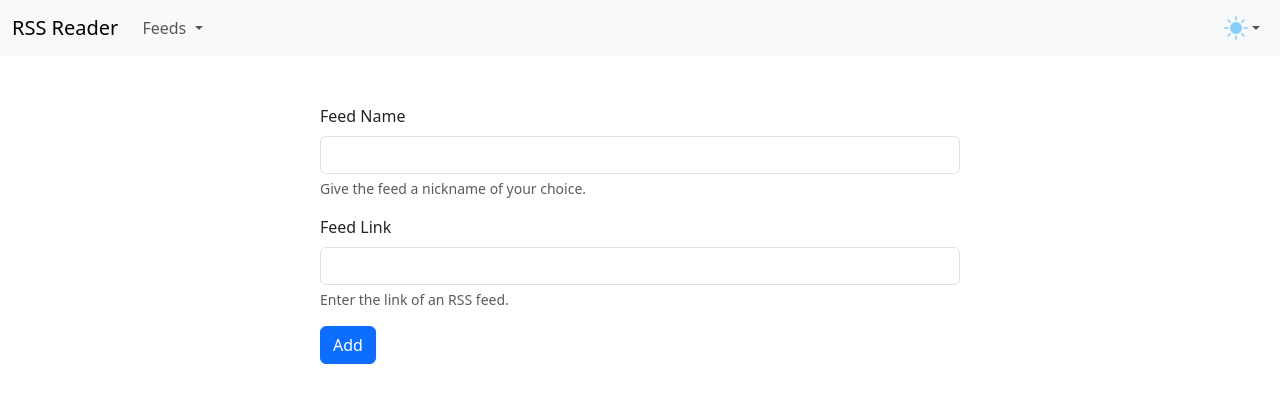
After one commit to ATOMICMAN007/RSS-feed-app, a Flask app: page /addfeed in a window 1280 px wide. The commit adds this page. Shown: the top 411 px of the page. Run offline with Flask 3, Linux system fonts and the light colour scheme.

Commit message:
Added multi-subscription and broke the site

```diff
--- a/app.py
+++ b/app.py
@@ -4,9 +4,13 @@ from markupsafe import Markup
 
 app = Flask(__name__)
 
+wired = "http://127.0.0.1:8989/wired/rss"
+devto = "http://127.0.0.1:8989/devto/rss"
 
-def fetch_data():
-    data = feedparser.parse("./dummy.xml")
+
+def fetch_data(link: str):
+    # data = feedparser.parse(f"./{feed}.xml")
+    data = feedparser.parse(link)
     return data.entries
 
 
@@ -18,16 +22,28 @@ def markup_entries(entries: dict) -> dict:
 
 @app.route("/")
 def index():
-    entries = fetch_data()
+    entries = fetch_data("devto")
     return render_template("index.html", entries=markup_entries(entries=entries))
+
+
+@app.route("/feed/<path:link>")
+def feed(link):
+    entries = fetch_data(link)
+    return render_template("feed.html", entries=markup_entries(entries=entries))
 
 
 @app.route("/article")
 def article():
-    entries = fetch_data()
+    feedname = request.args.get("feedname")
+    entries = fetch_data(feedname)
     for entry in entries:
         guid = request.args.get("guid")
         if entry.guid == guid:
             entry.summary = Markup(entry.summary)
             return render_template("article.html", entry=entry)
     return "Article not found.", 404
+
+
+@app.route("/addfeed")
+def addfeed():
+    return render_template("addfeed.html")
--- a/static/script.js
+++ b/static/script.js
@@ -65,6 +65,47 @@
   })
 
   window.addEventListener('DOMContentLoaded', () => {
+    function storeJson(key, jsonObject) {
+      const jsonString = JSON.stringify(jsonObject)
+
+      localStorage.setItem(key, jsonString)
+    }
+
+    function handleAddFeed(event) {
+      event.preventDefault()
+
+      const name = document.getElementById('feedNameInput').value
+      const link = document.getElementById('feedLinkInput').value
+
+      const jsonString = localStorage.getItem("rssfeeds")
+      const jsonObject = jsonString ? JSON.parse(jsonString) : {}
+
+      if(jsonObject.hasOwnProperty(link)) {
+        alert("This feed already exists subscribed.")
+        return
+      }
+
+      jsonObject[link] = name
+
+      storeJson("rssfeeds", jsonObject)
+      document.getElementById('addFeedForm').reset()
+    }
+
+    function displayAlert(msg) {
+      const alertElement = document.getElementById('alertMessage')
+      alertElement.classList.remove('d-none')
+      alertElement.classList.add('show')
+
+      setTimeout(() => {
+        alertElement.classList.remove('show')
+        setTimeout(() => {
+          alertElement.classList.add('d-none')
+        }, 150)
+      }, 3000)
+    }
+
+    document.getElementById('addFeedForm').addEventListener('submit', handleAddFeed)
+
     showActiveTheme(getPreferredTheme())
 
     document.querySelectorAll('[data-bs-theme-value]')
--- /dev/null
+++ b/static/style.css
@@ -0,0 +1,9 @@
+#addFeedForm {
+  padding: 25%;
+}
+
+.theme-icon {
+  fill: lightskyblue;
+  width: 1.5rem;
+  height: 1.5rem;
+}
--- a/static/styles.css
+++ /dev/null
@@ -1,3 +0,0 @@
-symbol {
-  fill: lightskyblue;
-}
--- /dev/null
+++ b/templates/addfeed.html
@@ -0,0 +1,18 @@
+{% extends 'base.html' %}
+
+{% block content %}
+<form id="addFeedForm" class="py-5">
+	<div class="mb-3">
+		<label for="feedNameInput" class="form-label">Feed Name</label>
+		<input type="text" class="form-control" id="feedNameInput" aria-describedby="feedNameHelp" required>
+		<div id="feedNameHelp" class="form-text">Give the feed a nickname of your choice.</div>
+	</div>
+	<div class="mb-3">
+		<label for="feedLinkInput" class="form-label">Feed Link</label>
+		<input type="url" class="form-control" id="feedLinkInput" aria-describedby="feedLinkHelp" required>
+		<div id="feedLinkHelp" class="form-text">Enter the link of an RSS feed.</div>
+	</div>
+	<button type="submit" class="btn btn-primary">Add</button>
+</form>
+<div id="alertMessage" class="alert alert-warning mt-4 d-none" role="alert"></div>
+{% endblock %}
--- a/templates/base.html
+++ b/templates/base.html
@@ -3,7 +3,7 @@
 <head>
   <meta charset="utf-8">
   <meta name="viewport" content="width=device-width, initial-scale=1">
-  <link rel="stylesheet" type="text/css" href="{{ url_for('static', filename='styles.css') }}">
+  <link rel="stylesheet" type="text/css" href="{{ url_for('static', filename='style.css') }}">
   <link href="https://cdn.jsdelivr.net/npm/bootstrap@5.3.0/dist/css/bootstrap.min.css" rel="stylesheet" integrity="sha384-9ndCyUaIbzAi2FUVXJi0CjmCapSmO7SnpJef0486qhLnuZ2cdeRhO02iuK6FUUVM" crossorigin="anonymous">
   <script type="text/javascript" src="{{ url_for('static', filename='script.js') }}"></script>
   <script src="https://cdn.jsdelivr.net/npm/@popperjs/core@2.11.8/dist/umd/popper.min.js" integrity="sha384-I7E8VVD/ismYTF4hNIPjVp/Zjvgyol6VFvRkX/vR+Vc4jQkC+hVqc2pM8ODewa9r" crossorigin="anonymous"></script>
@@ -28,33 +28,46 @@
   </svg>
   <nav class="navbar navbar-expand-lg bg-body-tertiary">
     <div class="container-fluid">
-      <a class="navbar-brand" href="/">RSS Reader</a>
+      <a class="navbar-brand" href="{{ url_for('index') }}">RSS Reader</a>
+      <ul class="navbar-nav">
+        <li class="nav-item dropdown">
+          <a class="nav-link dropdown-toggle" href="#" role="button" data-bs-toggle="dropdown" aria-expanded="false">
+            Feeds
+          </a>
+          <ul class="dropdown-menu position-absolute">
+            <li><a class="dropdown-item" href="#">Action</a></li>
+            <li><a class="dropdown-item" href="#">Another action</a></li>
+            <li><hr class="dropdown-divider"></li>
+            <li><a class="dropdown-item" href="#">Something else here</a></li>
+          </ul>
+        </li>
+      </ul>
       <ul class="navbar-nav flex-row flex-wrap ms-md-auto">
         <li class="nav-item dropdown" id="themeDropdown">
-          <button class="btn btn-link nav-link py-2 px-0 px-lg-2 dropdown-toggle d-flex align-items-center" id="bd-theme" type="button" aria-expanded="false" data-bs-toggle="dropdown" data-bs-display="static" aria-label="Toggle theme (dark)">
-            <svg class="bi my-1 theme-icon-active" width="32" height="32"><use href="#moon-stars-fill"></use></svg>
+          <button class="btn btn-link nav-link py-1 px-0 px-lg-2 dropdown-toggle d-flex align-items-center" id="bd-theme" type="button" aria-expanded="false" data-bs-toggle="dropdown" data-bs-display="static" aria-label="Toggle theme (dark)">
+            <svg class="bi my-1 theme-icon-active theme-icon"><use href="#moon-stars-fill"></use></svg>
             <span class="d-lg-none ms-2" id="bd-theme-text">Toggle theme</span>
           </button>
           <ul class="dropdown-menu dropdown-menu-end position-absolute" aria-labelledby="bd-theme-text">
             <li>
               <button type="button" class="dropdown-item d-flex align-items-center" data-bs-theme-value="light" aria-pressed="false">
-                <svg class="bi me-2 opacity-50 theme-icon" width="32" height="32"><use href="#sun-fill"></use></svg>
+                <svg class="bi me-2 opacity-50 theme-icon"><use href="#sun-fill"></use></svg>
                 Light
-                <svg class="bi ms-auto d-none" width="32" height="32"><use href="#check2"></use></svg>
+                <svg class="bi ms-auto d-none theme-icon"><use href="#check2"></use></svg>
               </button>
             </li>
             <li>
               <button type="button" class="dropdown-item d-flex align-items-center active" data-bs-theme-value="dark" aria-pressed="true">
-                <svg class="bi me-2 opacity-50 theme-icon" width="32" height="32"><use href="#moon-stars-fill"></use></svg>
+                <svg class="bi me-2 opacity-50 theme-icon"><use href="#moon-stars-fill"></use></svg>
                 Dark
-                <svg class="bi ms-auto d-none" width="32" height="32"><use href="#check2"></use></svg>
+                <svg class="bi ms-auto d-none theme-icon"><use href="#check2"></use></svg>
               </button>
             </li>
             <li>
               <button type="button" class="dropdown-item d-flex align-items-center" data-bs-theme-value="auto" aria-pressed="false">
-                <svg class="bi me-2 opacity-50 theme-icon" width="32" height="32"><use href="#circle-half"></use></svg>
+                <svg class="bi me-2 opacity-50 theme-icon"><use href="#circle-half"></use></svg>
                 Auto
-                <svg class="bi ms-auto d-none" width="32" height="32"><use href="#check2"></use></svg>
+                <svg class="bi ms-auto d-none theme-icon"><use href="#check2"></use></svg>
               </button>
             </li>
           </ul>
```
Also changed, not shown: templates/article.html (+5 -5 lines), templates/feed.html (added, +15 -0 lines), testserver/testserver.py (added, +21 -0 lines), README.md, 1 other file.
